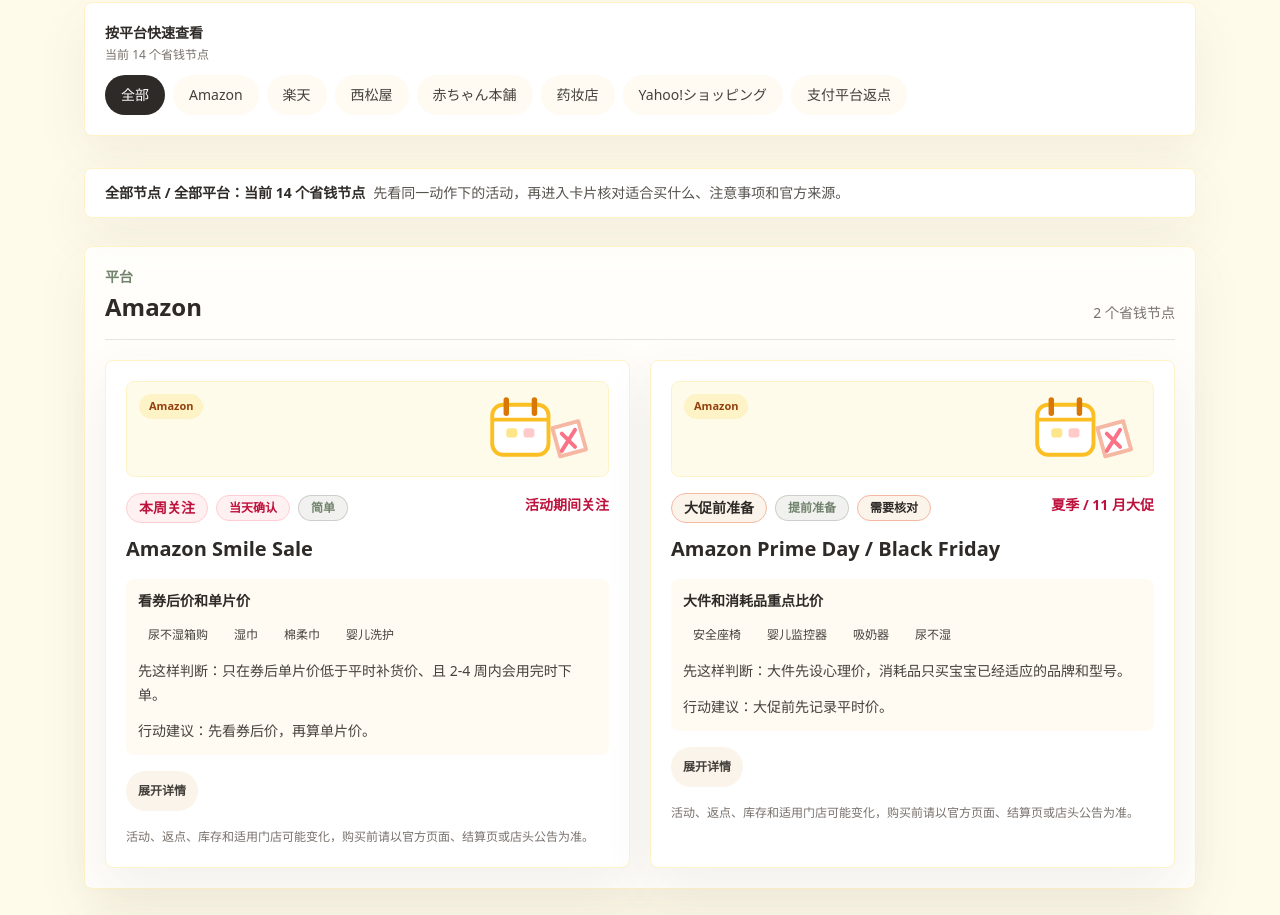
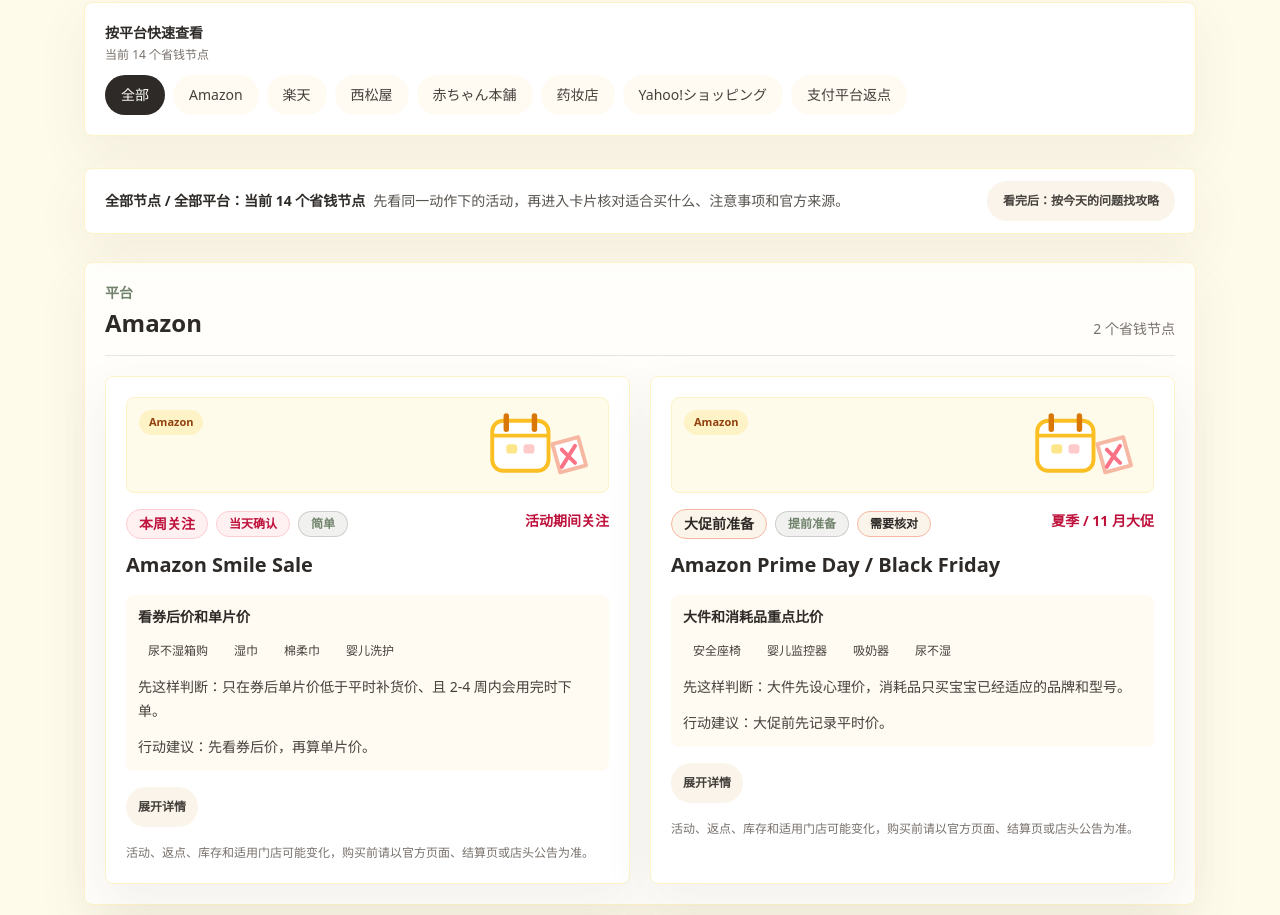
Before and after one commit to fengchuanli/mama-save-jp, a Next.js app: page /calendar in a window 1280 px wide. Shown: the part 1659-2574 px from the top of the page. Built offline with nearby package versions, Linux system fonts and the light colour scheme.

Commit message:
优化省钱日历筛选后续动作

```diff
--- a/pages/calendar.tsx
+++ b/pages/calendar.tsx
@@ -1,5 +1,6 @@
 import type { GetStaticProps } from "next";
 import Head from "next/head";
+import Link from "next/link";
 import { useMemo, useState } from "react";
 import { CalendarStoreGroup } from "@/components/CalendarCard";
 import { Layout } from "@/components/Layout";
@@ -26,30 +27,50 @@ const timingFilters: Array<{
   label: string;
   title: string;
   description: string;
+  nextAction: {
+    label: string;
+    href: string;
+  };
 }> = [
   {
     id: "全部",
     label: "全部节点",
     title: "先看完整日历",
-    description: "适合还没确定要买什么，先了解本周和近期有哪些平台活动。"
+    description: "适合还没确定要买什么，先了解本周和近期有哪些平台活动。",
+    nextAction: {
+      label: "看完后：按今天的问题找攻略",
+      href: "/guides"
+    }
   },
   {
     id: "same-day",
     label: "当天确认",
     title: "今天可能能买",
-    description: "适合已经要补货的用品，结算前重点确认价格、券和积分条件。"
+    description: "适合已经要补货的用品，结算前重点确认价格、券和积分条件。",
+    nextAction: {
+      label: "下一步：去本周值得买核对优惠",
+      href: "/deals"
+    }
   },
   {
     id: "prepare",
     label: "提前准备",
     title: "先列清单等节点",
-    description: "适合大促或规则型活动，先记录平时价和要买的刚需品。"
+    description: "适合大促或规则型活动，先记录平时价和要买的刚需品。",
+    nextAction: {
+      label: "下一步：先读平台规则攻略",
+      href: "/guides#guide-group-platforms"
+    }
   },
   {
     id: "watch",
     label: "先观察",
     title: "看到具体价格再买",
-    description: "适合活动已结束、规则未完整或只适合做下次购买参考的节点。"
+    description: "适合活动已结束、规则未完整或只适合做下次购买参考的节点。",
+    nextAction: {
+      label: "下一步：先看过期但可准备的优惠",
+      href: "/deals"
+    }
   }
 ];
 
@@ -94,6 +115,9 @@ export default function Calendar({ events }: CalendarProps) {
   );
   const selectedTimingLabel =
     timingFilters.find((filter) => filter.id === selectedTiming)?.label ?? "全部节点";
+  const selectedTimingAction =
+    timingFilters.find((filter) => filter.id === selectedTiming)?.nextAction ??
+    timingFilters[0].nextAction;
   const selectedStoreLabel =
     selectedStore === "全部" ? "全部平台" : selectedStore;
   const resultSummary =
@@ -259,10 +283,20 @@ export default function Calendar({ events }: CalendarProps) {
 
         <div className="space-y-5 sm:space-y-7">
           <div className="rounded-lg border border-amber-100 bg-white px-4 py-3 text-sm leading-6 text-stone-600 shadow-soft sm:px-5">
-            <span className="font-semibold text-ink">{resultSummary}</span>
-            <span className="ml-0 block sm:ml-2 sm:inline">
-              先看同一动作下的活动，再进入卡片核对适合买什么、注意事项和官方来源。
-            </span>
+            <div className="flex flex-col gap-3 sm:flex-row sm:items-center sm:justify-between">
+              <p>
+                <span className="font-semibold text-ink">{resultSummary}</span>
+                <span className="ml-0 block sm:ml-2 sm:inline">
+                  先看同一动作下的活动，再进入卡片核对适合买什么、注意事项和官方来源。
+                </span>
+              </p>
+              <Link
+                href={selectedTimingAction.href}
+                className="inline-flex min-h-10 shrink-0 items-center justify-center rounded-full bg-linen px-4 py-2 text-xs font-semibold text-stone-700 transition hover:bg-peach"
+              >
+                {selectedTimingAction.label}
+              </Link>
+            </div>
           </div>
 
           {Object.entries(groupedEvents).map(([store, storeEvents]) => (
```
Also changed, not shown: 1 other file (tests, documents, lock files or other folders).
